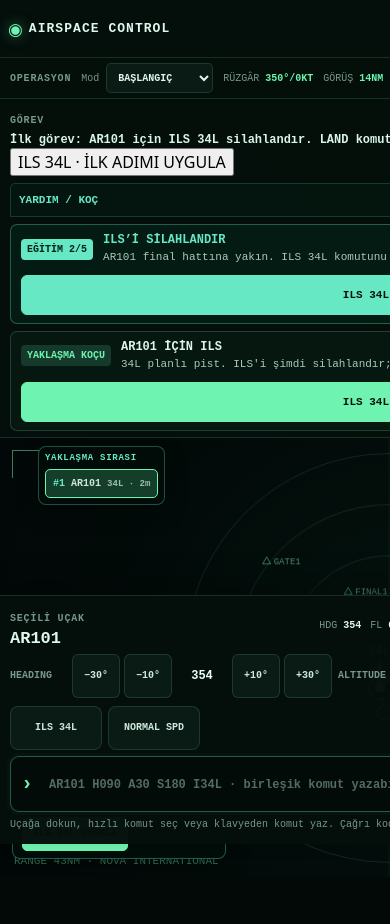
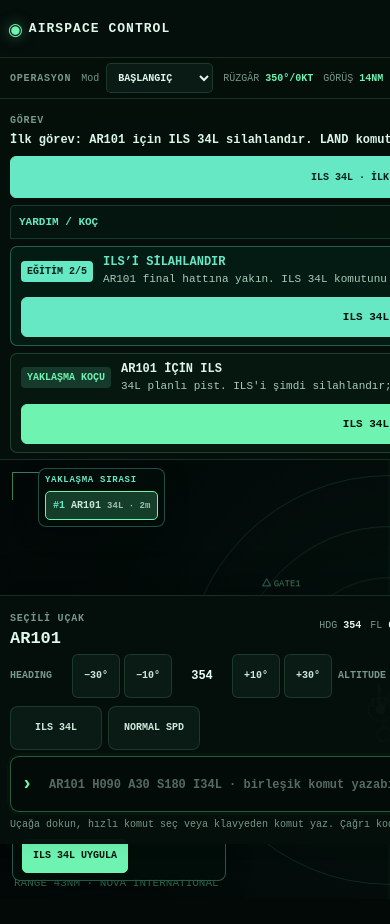
Before and after one commit to bugrabilim/atc, a React (Vite) app: page / in a window 390 px wide. Shown: the top 924 px of the page. Built offline with nearby package versions, Linux system fonts and the light colour scheme.

Commit message:
Add guided beginner onboarding

```diff
--- a/src/ui/styles.css
+++ b/src/ui/styles.css
@@ -90,6 +90,7 @@ button { touch-action: manipulation; }
 .game-status { border-bottom: 1px solid var(--line); background: rgba(5, 15, 11, 0.94); }
 .mission-panel { min-height: 48px; display: grid; grid-template-columns: minmax(260px, 1fr) auto minmax(220px, .9fr); align-items: center; gap: 18px; padding: 8px 16px; }
 .mission-primary strong { display: block; margin-top: 4px; color: #d8f5e6; font: 600 10px/1.25 IBM Plex Mono, monospace; }
+.mission-primary__action { min-height: 34px; margin-top: 8px; padding: 0 10px; color: #032218; border: 1px solid var(--cyan); border-radius: 6px; background: var(--cyan); font: 700 10px IBM Plex Mono, monospace; cursor: pointer; }
 .mission-score { display: flex; gap: 14px; color: var(--muted); font: 600 9px IBM Plex Mono, monospace; }
 .mission-score b { margin-left: 5px; color: var(--green); font-size: 12px; }
 .mission-event { color: #9dc7b0; font: 500 9px/1.35 IBM Plex Mono, monospace; text-align: right; }
@@ -356,6 +357,7 @@ button { touch-action: manipulation; }
   .operation-bar select { font-size: 10px; }
   .mission-panel { display: block; min-height: 0; padding: 7px 10px; }
   .mission-primary strong { font-size: 12px; }
+  .mission-primary__action { width: 100%; min-height: 42px; font-size: 10px; }
   .mission-score { display: none; }
   .mission-score b { font-size: 13px; }
   .radar-tools { top: 8px; right: 8px; }
@@ -386,7 +388,6 @@ button { touch-action: manipulation; }
   .app-shell { height: auto; min-height: 100dvh; grid-template-rows: auto auto auto minmax(280px, 1fr) auto; }
   .workspace { min-height: 280px; }
 }
-
 
 /* Phone control pass. A radar game must reserve a real tactical viewport,
    while the command console remains immediately reachable. Short phones can
```
